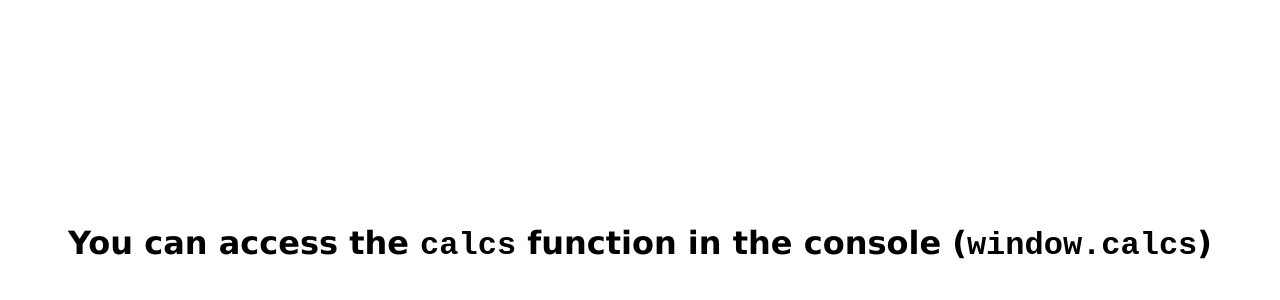
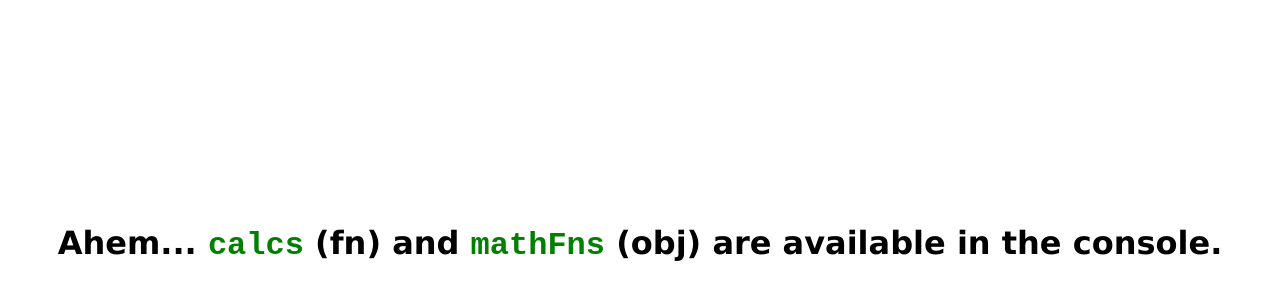
Before and after one commit to Jim-Horn/calcs-js, a website built with Parcel: page index.html in a window 1280 px wide. Shown: the part 156-456 px from the top of the page. Built offline with nearby package versions, Linux system fonts and the light colour scheme.

Commit message:
Update html page verbiage and styling

```diff
--- a/index.html
+++ b/index.html
@@ -6,7 +6,7 @@
         <link rel="stylesheet" href="./styles.scss" />
     </head>
     <body>
-        <h1>You can access the <code>calcs</code> function in the console (<code>window.calcs</code>)</h1>
+        <h1>Ahem... <code>calcs</code> (fn) and <code>mathFns</code> (obj) are available in the console.</h1>
         <script src="./index.js"></script>
     </body>
 </html>
--- a/styles.scss
+++ b/styles.scss
@@ -12,6 +12,10 @@ body {
     overflow: scroll;
 }
 
-h1{
+h1 {
     font-size: 2rem;
 }
+
+code {
+    color: green;
+}
```
